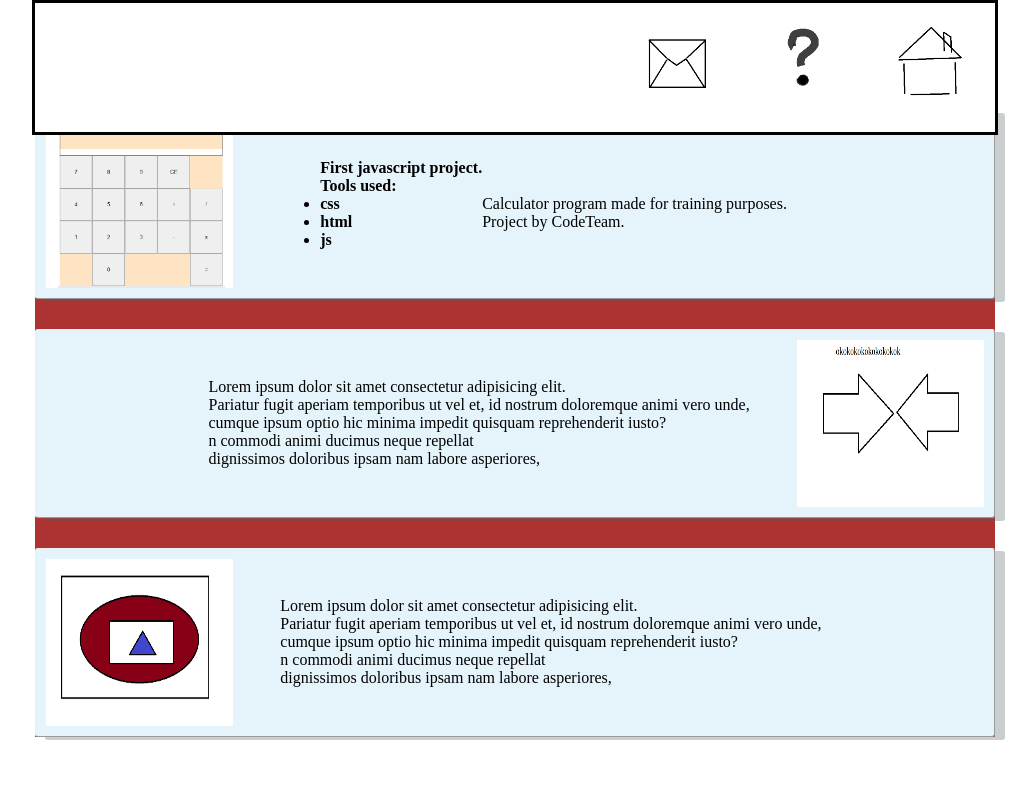
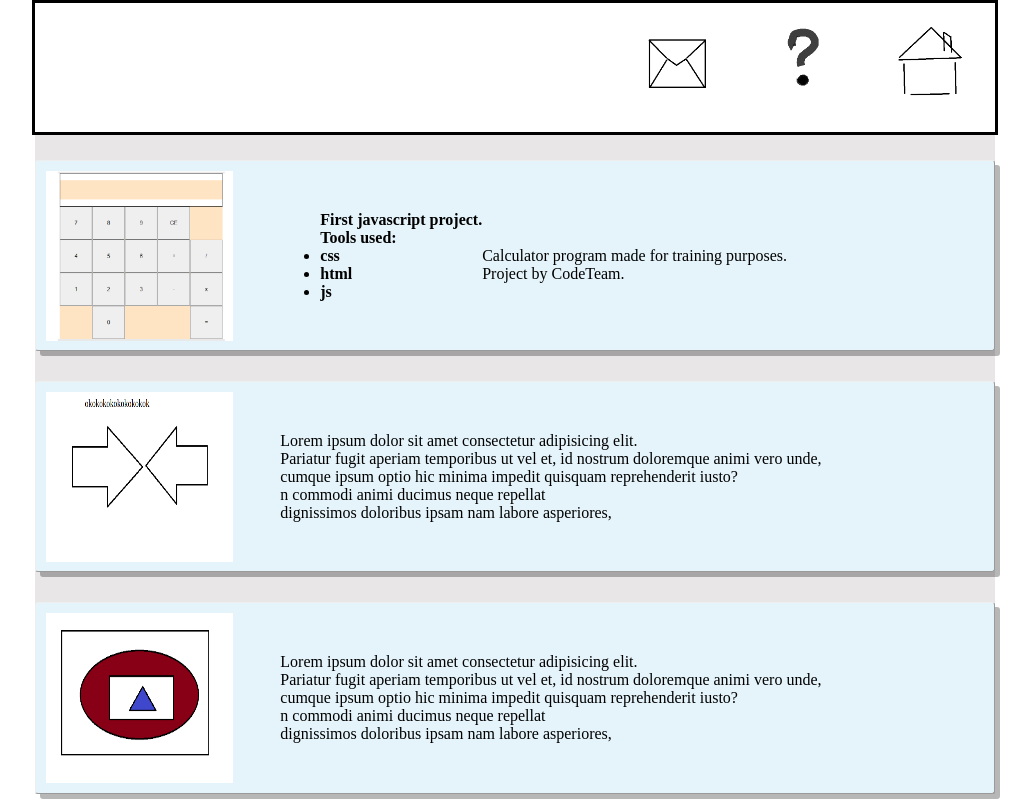
Before and after one commit to szymonbasiul/bosoreactproject, a React (Create React App) app: page / in a window 1280 px wide. Shown: the whole page, without its empty margins (125-1161 px from the left). Built offline with nearby package versions, Linux system fonts and the light colour scheme.

Commit message:
Added array logic to homepage projects

```diff
--- a/src/App.css
+++ b/src/App.css
@@ -1,9 +1,8 @@
 #mainDiv{
   max-width: 960px;
-
   align-self: center;
-   margin-left: auto;
-   margin-right: auto;
-   background-color: rgb(173, 50, 50);
+  margin-left: auto;
+  margin-right: auto;
+  background-color: rgba(207, 203, 203, 0.479)
 
 }
--- a/src/components/Home.css
+++ b/src/components/Home.css
@@ -1,8 +1,9 @@
 #project-container{
+
     display: grid;
-    grid-template-columns: 1fr 1fr 1fr;
-    grid-template-rows: 1fr 1fr 1fr;
-    margin-top: 80px;
+    grid-template-columns: auto;
+    grid-template-rows: auto;
+    margin-top: 130px;
 }
 
 .project-class{
@@ -11,51 +12,37 @@
     border-style: outset;
     margin-top: 30px;
     background-color: #e5f4fa;
-    box-shadow: 10px 3px #5460634f;
+    box-shadow: 5px 5px #00000048;
     padding: 1%;
+    display: flex;
+    grid-column: auto;
+    grid-row: auto;
+    height: 170px;
+
 }
 
 .pro-image{
     max-width: 20%;
-    height: auto;
+    max-height: auto;
     transition: box-shadow 1s;
     cursor: pointer;
+
+
+
     }
 
 .pro-image:hover{
-    box-shadow: 10px 10px 10px #5460634f;
+    box-shadow: 10px 10px 10px #00000048;
 }
 
 .pro-text{
     display: flex;
     align-items: center;
-    text-align: justify;
     margin-left: 5%;
     margin-right: 5%;
 
 }
+
 .pro-text ul{
     font-weight: bolder;
 }
-
-#project1{
-    display: flex;
-    grid-column: 1/4;
-    grid-row: 1/2;
-
-}
-#project2{
-    display: flex;
-    flex-direction: row-reverse;
-    grid-column: 1/4;
-    grid-row: 2/3;
-
-
-}
-#project3{
-    display: flex;
-    grid-column: 1/4;
-    grid-row: 3/4;
-
-
-}
--- a/src/components/Home.js
+++ b/src/components/Home.js
@@ -5,37 +5,60 @@ import project2pic from '../img/project2pic.png';
 import project3pic from '../img/project3pic.png';
 
 function Home(){
-    const loremIpsum =(<div class="pro-text" >Lorem ipsum dolor sit amet consectetur adipisicing elit.<br/> Pariatur fugit aperiam temporibus ut vel et,
+    const loremIpsum =(<div className="pro-text" >Lorem ipsum dolor sit amet consectetur adipisicing elit.<br/> Pariatur fugit aperiam temporibus ut vel et,
     id nostrum doloremque animi vero unde,<br/> cumque ipsum optio hic minima impedit quisquam reprehenderit iusto?<br/>
     n commodi animi ducimus neque repellat <br/>dignissimos doloribus ipsam nam labore asperiores,<br/>
 </div>)
- const temporaryDivObject =(
-    <div id="project-container">
-            <div class="project-class" id="project1">
-                <img class="pro-image"  src={project1pic}/>
-                <div className="pro-text" >
-                    <ul>First javascript project.<br/>
-                   Tools used:
-                    <li>css</li>
-                    <li>html</li>
-                    <li>js</li>
-                    </ul>
-                    <br/>
-                    Calculator program made for training purposes. <br/>
-                    Project by CodeTeam.
-                </div>
+    const project1UlItemList = ['css', 'html', 'js'];
+    const project1UlListDisplay = () => {
+
+              return       (<div className="pro-text" >
+                  <ul> First javascript project. <br/>
+                    Tools used: {
+                        project1UlItemList.map(x=><li>{x}</li>)
+                    }</ul>
+                    <br/>Calculator program made for training purposes. <br/>Project by CodeTeam.
+              </div>)
+    }
+
+    const projectClassList = [
+        {
+            src: project1pic
+        },
+        {
+            src: project2pic
+        },
+        {
+            src: project3pic
+        }
+    ]
+    const projectsInContainerDisplay = ()=>{
+        return (<div id="project-container">
+        {projectClassList.map(x=>(
+            <div className="project-class">
+                <img className="pro-image" src={x.src} alt="display project"/>
+                {x.src==project1pic?project1UlListDisplay():loremIpsum}
             </div>
-            <div class="project-class" id="project2">
-                <img class="pro-image"  src={project2pic}/>
-                {loremIpsum}
-            </div>
-            <div class="project-class" id="project3">
-                <img class="pro-image"  src={project3pic} />
-                {loremIpsum}
-            </div>
-    </div>
- )
+        ))}
+        </div>);
+    }
 
-    return temporaryDivObject
+//     const temporaryDivObject =(
+//     <div id="project-container">
+//             <div className="project-class" >
+//                 <img className="pro-image" alt="display project" src={project1pic}/>
+//                    {project1UlListDisplay()}
+//             </div>
+//             <div className="project-class" >
+//                 <img className="pro-image" alt="display project" src={project2pic}/>
+//                 {loremIpsum}
+//             </div>
+//             <div className="project-class" >
+//                 <img className="pro-image" alt="display project" src={project3pic} />
+//                 {loremIpsum}
+//             </div>
+//     </div>
+//  )
+    return projectsInContainerDisplay()
 }
 export default Home;
```
Also changed, not shown: 1 other file (tests, documents, lock files or other folders).
